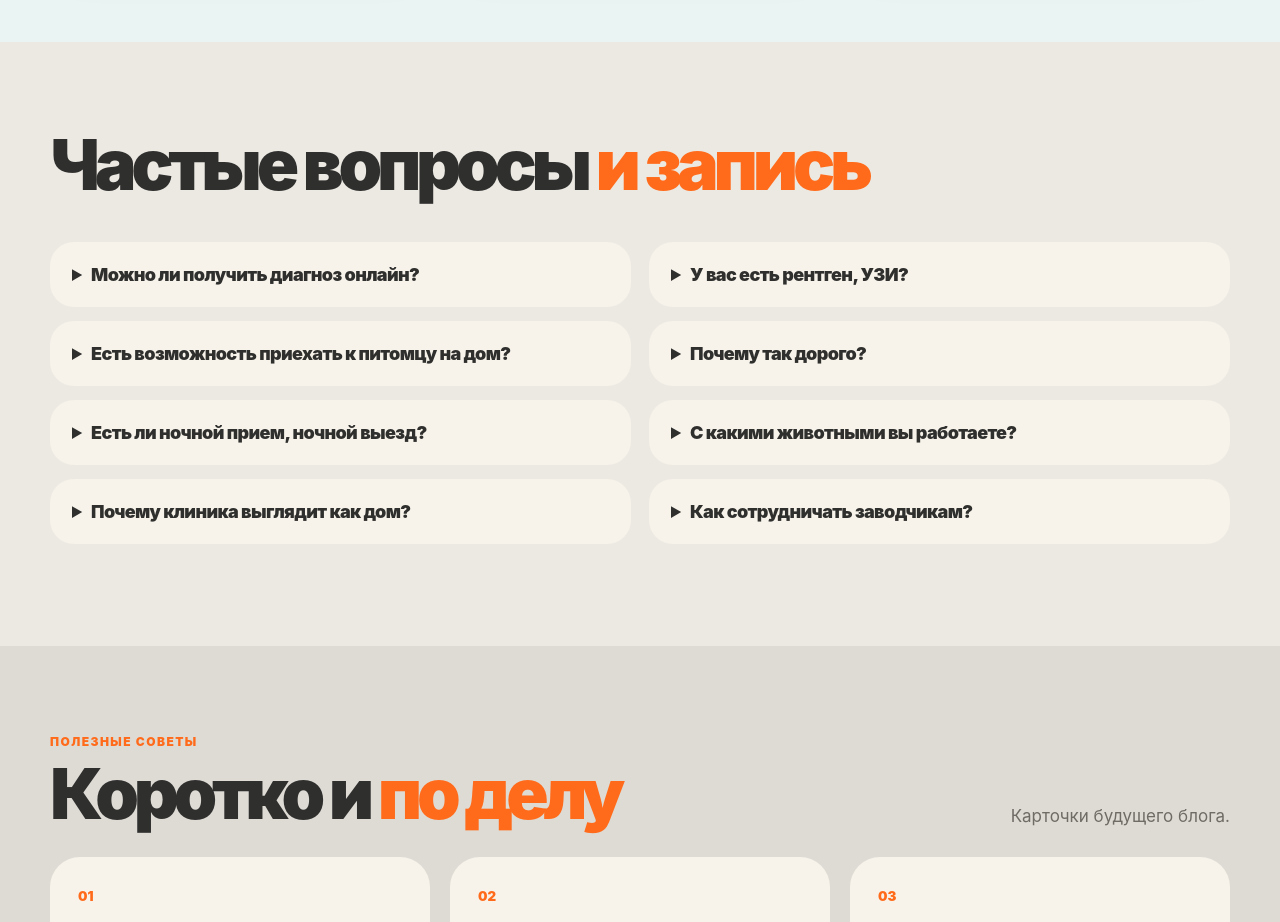
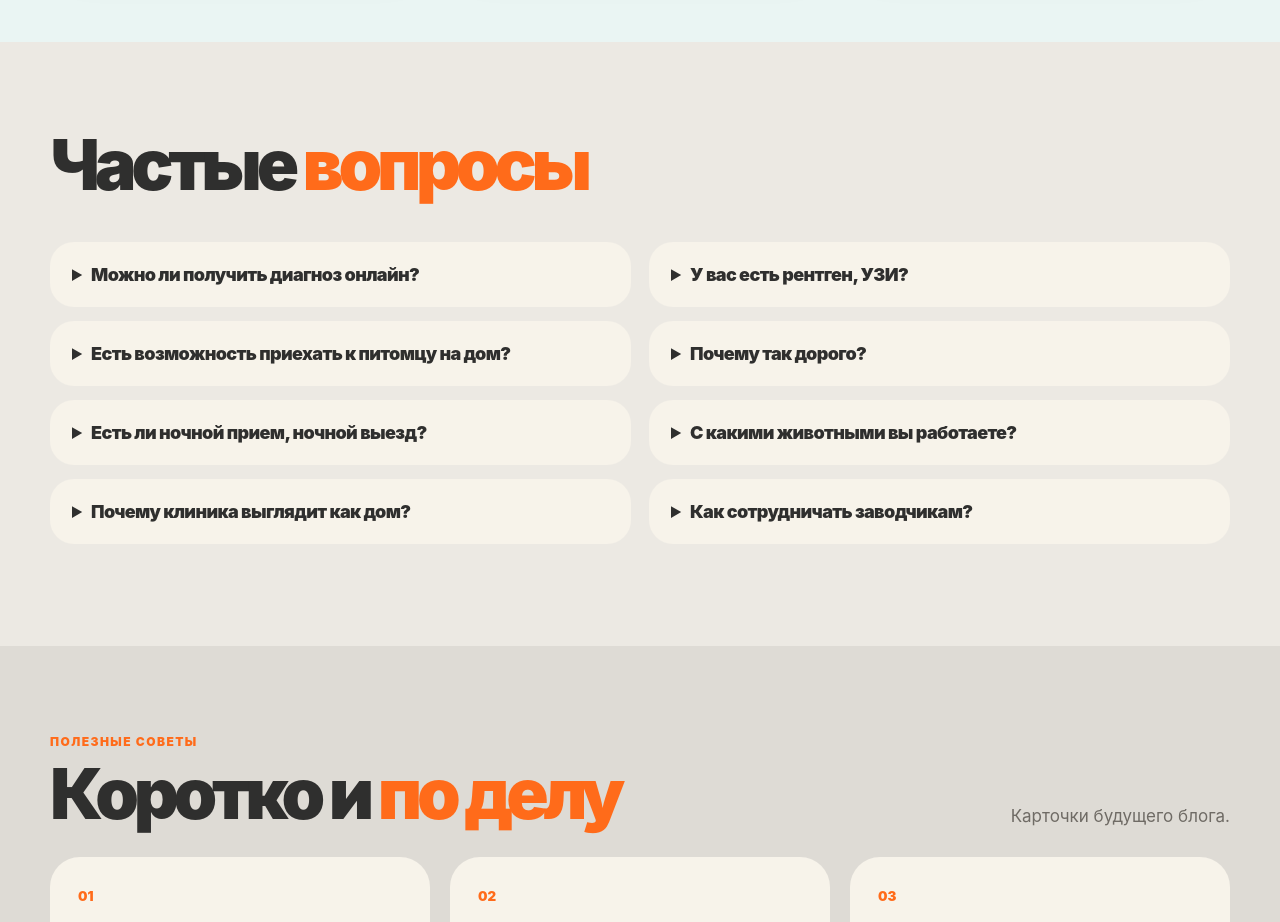
Before and after one commit to 781swg/vet, a plain HTML site: page site/index.html in a window 1280 px wide. Shown: the part 5360-6282 px from the top of the page. Drawn offline with Linux system fonts and the light colour scheme.

Commit message:
Simplify FAQ section title

```diff
--- a/site/index.html
+++ b/site/index.html
@@ -131,7 +131,7 @@
 
         <section class="section faq" id="faq">
           <div class="container">
-            <h2 class="sectionTitle">Частые вопросы <span>и запись</span></h2>
+            <h2 class="sectionTitle">Частые <span>вопросы</span></h2>
             <div class="faqGrid">
               <details class="faqItem"><summary>Можно ли получить диагноз онлайн?</summary><p>Нет. Онлайн-помощник собирает первичную информацию и помогает понять срочность, но диагноз и лечение назначает только врач после осмотра.</p></details>
               <details class="faqItem"><summary>Есть возможность приехать к питомцу на дом?</summary><p>Да, мы можем приехать домой к питомцу. Выезд на дом необходимо согласовать по телефону.</p></details>
```
